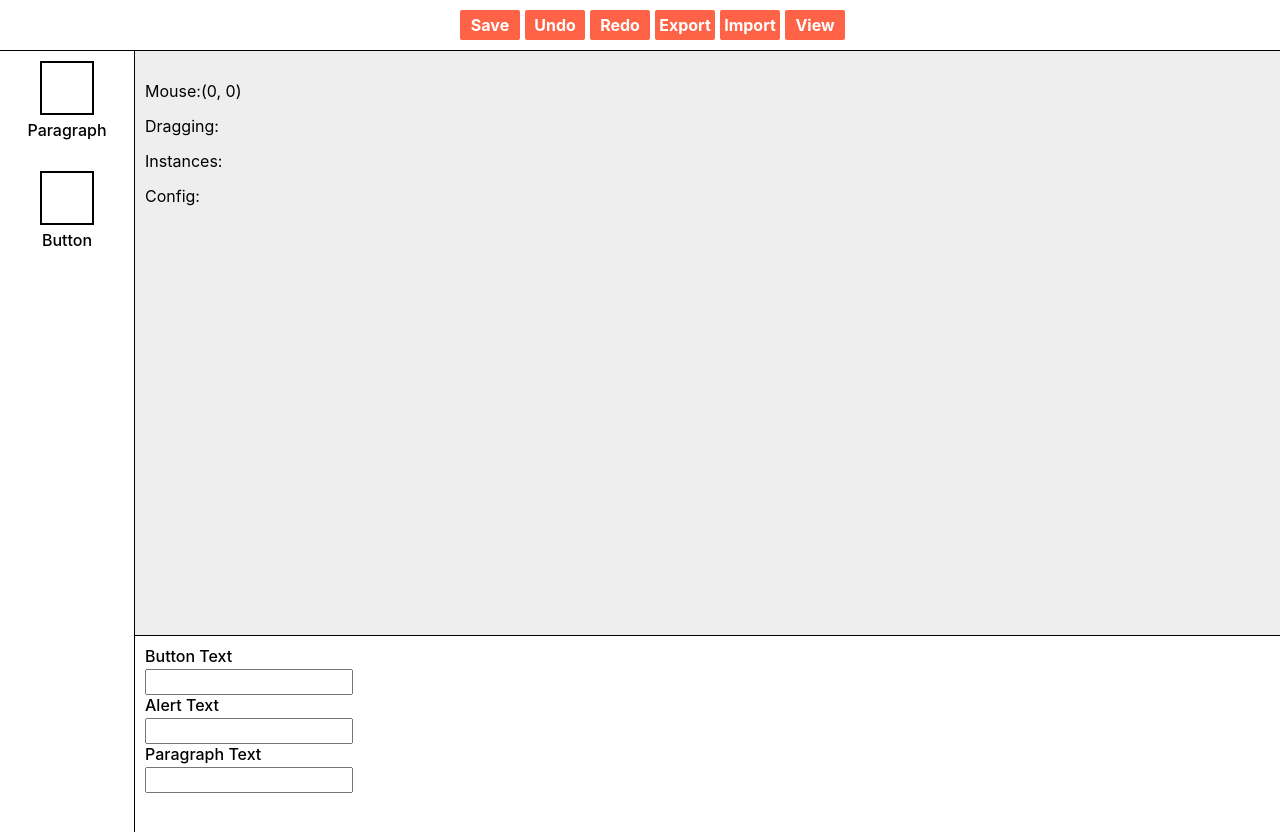
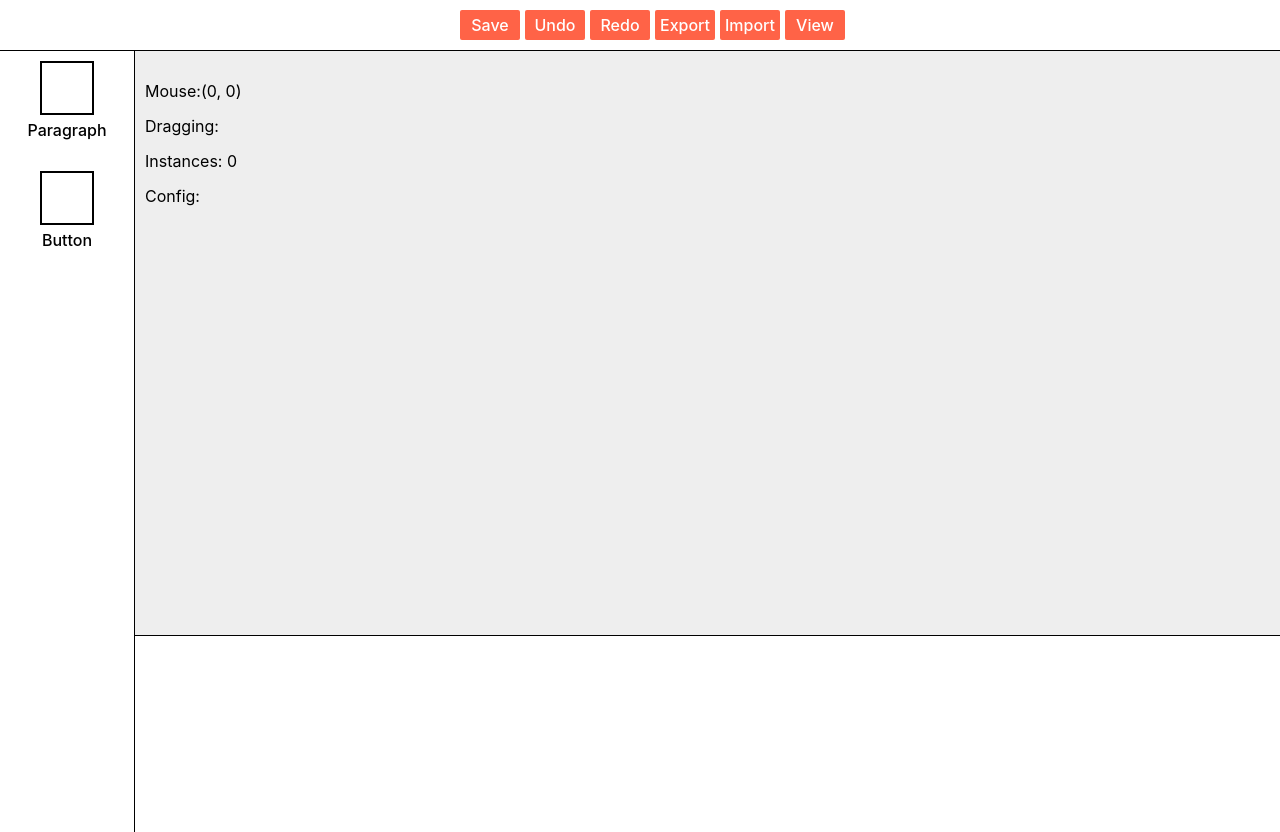
Before and after one commit to sud665/Redux-Projcet, a React (Create React App) app in the folder client/: page /admin in a window 1280 px wide. Shown: the top 832 px of the page. Built offline with nearby package versions, Linux system fonts and the light colour scheme.

Commit message:
[Front]_Feat_consumer에 요소추가 확인

```diff
--- a/client/src/components/Admin/ButtonEditor.jsx
+++ b/client/src/components/Admin/ButtonEditor.jsx
@@ -1,11 +1,16 @@
 import React from "react";
 import styled from "styled-components";
+import { useSelector } from "react-redux";
 
 export default function ButtonEditor() {
+  const editorElment = useSelector((state) => state.config);
+
+  console.log("이거 맞안?", editorElment);
+
   return (
     <>
       <Title>Button Text</Title>
-      <Input></Input>
+      <Input type="text" />
       <Title>Alert Text</Title>
       <Input></Input>
     </>
--- a/client/src/components/Admin/Canvas.jsx
+++ b/client/src/components/Admin/Canvas.jsx
@@ -4,7 +4,7 @@ import styled from "styled-components";
 import ButtonEditor from "./ButtonEditor";
 import ParagraphEditor from "./ParagraphEditor";
 import ConsumerDisplay from "./ConsumerDisplay";
-import { setConfig } from "../../store/configSlice";
+import { addConfig } from "../../store/configSlice";
 
 export default function Canvas() {
   //* 마우스 상태 변경 함수
@@ -27,7 +27,7 @@ export default function Canvas() {
     setMousePostion({ x, y });
   };
 
-  //* 드롭다운시 요소 선택
+  //* 드롭다운시 요소 핸들러 함수
   const handleDropDown = (e) => {
     e.preventDefault();
     handleChangeElement();
@@ -35,8 +35,12 @@ export default function Canvas() {
 
   //* 드롭다운후 캔버스에 요소 추가
   const handleChangeElement = () => {
-    dispatch(setConfig(choiceElement.choiceIcon));
+    dispatch(addConfig(choiceElement.choiceIcon));
   };
+
+  //* 선택된 config 랜더링 함수
+
+  console.log(JSON.stringify(choiceElement.config[0]));
 
   return (
     <Container>
@@ -56,13 +60,13 @@ export default function Canvas() {
             Mouse:({mousePosition.x}, {mousePosition.y})
           </Text>
           <Text>Dragging: {choiceElement.choiceIcon}</Text>
-          <Text>Instances: {}</Text>
-          <Text>Config:{}</Text>
+          <Text>Instances: {choiceElement.config.length}</Text>
+          <Text>Config:{JSON.stringify(choiceElement.config[0])}</Text>
         </TextBox>
       </CanvasBox>
       <EditorBox>
-        <ButtonEditor />
-        <ParagraphEditor />
+        {choiceElement.clickElementSlice === "Button" && <ButtonEditor />}
+        {choiceElement.clickElementSlice === "Paragraph" && <ParagraphEditor />}
       </EditorBox>
     </Container>
   );
--- a/client/src/components/Admin/ConsumerDisplay.jsx
+++ b/client/src/components/Admin/ConsumerDisplay.jsx
@@ -1,18 +1,47 @@
+/* eslint-disable*/
 import React from "react";
-import { useSelector } from "react-redux";
+import { useSelector, useDispatch } from "react-redux";
 import styled from "styled-components";
+import { editConfig } from "../../store/configSlice";
+import { setClickElement } from "../../store/clickElementSlice";
 
 export default function ConsumerDisplay() {
   const DisplayStructure = useSelector((state) => state.config);
+
+  const dispatch = useDispatch();
+
+  //* 선택된 요소의 상태 핸들러 함수
+  const handleClickElement = (idx, type) => {
+    dispatch(editConfig(DisplayStructure[idx].id));
+    dispatch(setClickElement(type));
+  };
 
   return (
     <Container>
       {DisplayStructure.map((el, idx) => {
         switch (el.component) {
           case "Paragraph":
-            return <p key={idx}>{el.component}</p>;
+            return (
+              <Paragraph
+                key={idx}
+                onClick={() => {
+                  handleClickElement(idx, el.component);
+                }}
+              >
+                {el.component}
+              </Paragraph>
+            );
           case "Button":
-            return <Button key={idx}>{el.component}</Button>;
+            return (
+              <Button
+                key={idx}
+                onClick={() => {
+                  handleClickElement(idx, el.component);
+                }}
+              >
+                {el.component}
+              </Button>
+            );
         }
       })}
     </Container>
@@ -27,6 +56,13 @@ const Container = styled.div`
 `;
 
 const Button = styled.button`
+  margin-top: 10px;
   type: button;
   background: white;
+  cursor: pointer;
 `;
+
+const Paragraph = styled.p`
+  margin-top: 10px;
+  cursor: pointer;
+`;
--- a/client/src/components/Admin/Header.jsx
+++ b/client/src/components/Admin/Header.jsx
@@ -36,7 +36,7 @@ const Button = styled.div`
   background: tomato;
   text-align: center;
   color: white;
-  font-weight: bold;
+  font-weight: 500;
   cursor: pointer;
   margin-left: 5px;
   border-radius: 2px;
--- a/client/src/store.jsx
+++ b/client/src/store.jsx
@@ -1,11 +1,13 @@
 import { configureStore } from "@reduxjs/toolkit";
 import choiceIcon from "./store/choiceIconSlice";
 import config from "./store/configSlice";
+import clickElementSlice from "./store/clickElementSlice";
 
 //* 상태 등록
 export default configureStore({
   reducer: {
     choiceIcon: choiceIcon.reducer,
     config: config.reducer,
+    clickElementSlice: clickElementSlice.reducer,
   },
 });
--- /dev/null
+++ b/client/src/store/clickElementSlice.js
@@ -0,0 +1,17 @@
+import { createSlice } from "@reduxjs/toolkit";
+
+//* 드래그 시작된 항목 변경
+
+let clickElement = createSlice({
+  name: "clickElement",
+  initialState: "",
+  reducers: {
+    setClickElement(state, action) {
+      return action.payload;
+    },
+  },
+});
+
+export let { setClickElement } = clickElement.actions;
+
+export default clickElement;
--- a/client/src/store/configSlice.js
+++ b/client/src/store/configSlice.js
@@ -4,20 +4,11 @@ import { createSlice } from "@reduxjs/toolkit";
 
 let config = createSlice({
   name: "config",
-  initialState: [
-    {
-      id: 0,
-      component: "",
-      props: {
-        text: "",
-        message: "",
-      },
-    },
-  ],
+  initialState: [],
   reducers: {
-    setConfig(state, action) {
+    addConfig(state, action) {
       let newElement = {
-        id: 1,
+        id: Date.now(),
         component: action.payload,
         props: {
           text: "",
@@ -26,9 +17,13 @@ let config = createSlice({
       };
       return [...state, newElement];
     },
+    editConfig(state, action) {
+      let choiceID = state.findIndex((el) => el.id === action.payload);
+      state[choiceID].props.text = "이거선택했어";
+    },
   },
 });
 
-export let { setConfig } = config.actions;
+export let { addConfig, editConfig } = config.actions;
 
 export default config;
```
